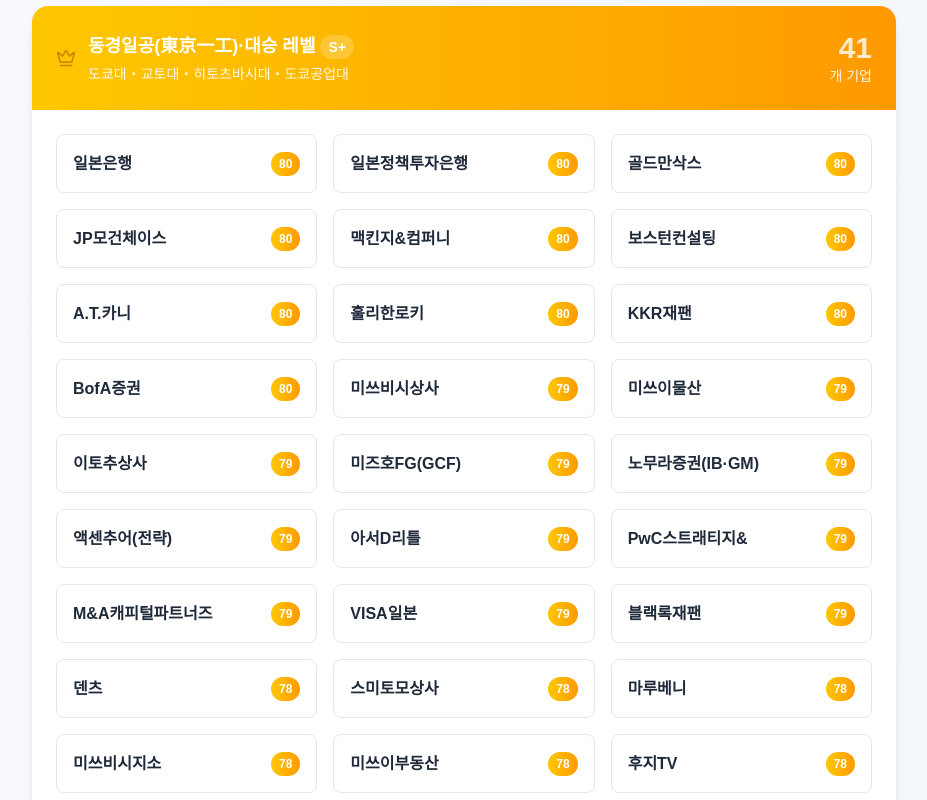
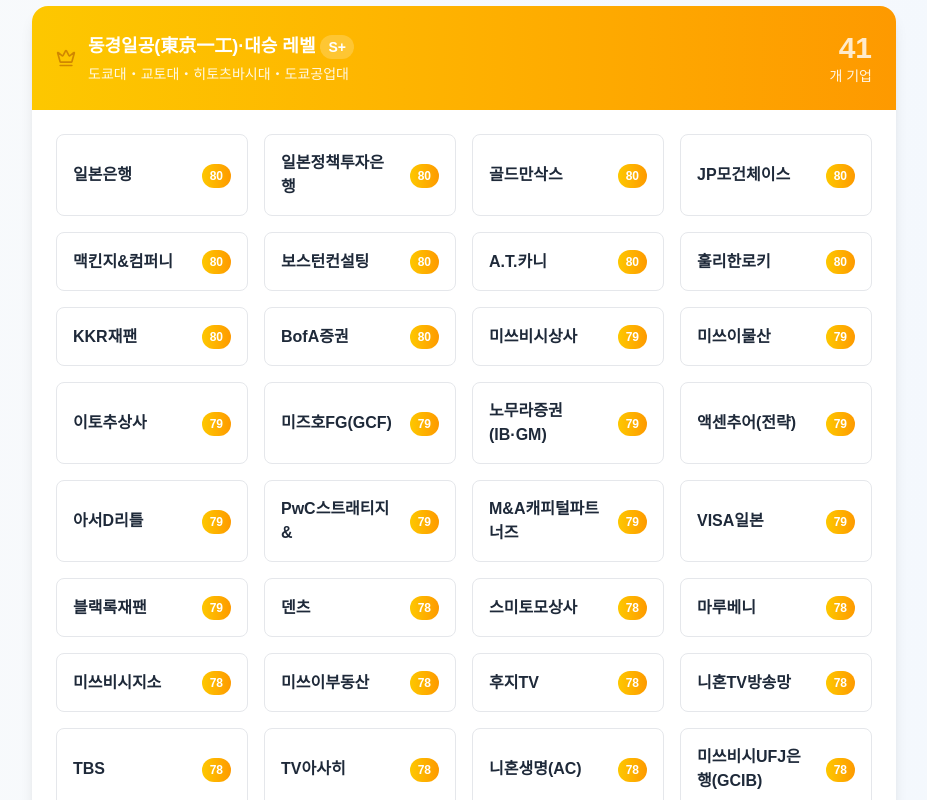
Before and after one commit to JapSyu/front, a Next.js app: page /hensachi in a window 1280 px wide. Shown: the part 460-1260 px from the top of the page, without its empty margins (176-1103 px from the left). Built offline with nearby package versions, Linux system fonts and the light colour scheme.

Commit message:
fix: 편차치 랭킹 페이지 기업명과 편차치 붙어있는 현상 수정

```diff
--- a/src/app/hensachi/page.tsx
+++ b/src/app/hensachi/page.tsx
@@ -197,16 +197,16 @@
 
                                     {/* Companies Grid */}
                                     <div className="p-6">
-                                        <div className="grid grid-cols-1 md:grid-cols-2 lg:grid-cols-3 gap-4">
+                                        <div className="grid grid-cols-1 md:grid-cols-2 lg:grid-cols-3 xl:grid-cols-4 2xl:grid-cols-5 gap-4">
                                             {group.companies.map((company, companyIndex) => (
                                                 <div
                                                     key={companyIndex}
                                                     className="flex items-center justify-between p-4 border border-gray-200 rounded-lg hover:border-indigo-200 hover:shadow-md transition-all cursor-pointer"
                                                 >
-                                                    <div className="flex items-center gap-3">
+                                                    <div className="flex items-center gap-3 flex-1 min-w-0">
 
-                                                        <div>
-                                                            <h4 className="font-bold text-gray-800">{company.name}</h4>
+                                                        <div className="min-w-0 flex-1">
+                                                            <h4 className="font-bold text-gray-800 break-words">{company.name}</h4>
                                                             {company.category && (
                                                                 <span className="text-xs text-gray-500 bg-gray-100 px-2 py-1 rounded">
                                                                     {company.category}
@@ -214,7 +214,7 @@
                                                             )}
                                                         </div>
                                                     </div>
-                                                    <div className="text-right">
+                                                    <div className="text-right flex-shrink-0 ml-3">
                                                         <div className={`inline-flex items-center px-2 py-1 rounded-full text-xs font-bold text-white bg-gradient-to-r ${getTierColor(group.tier)}`}>
                                                             {company.score}
                                                         </div>
```
